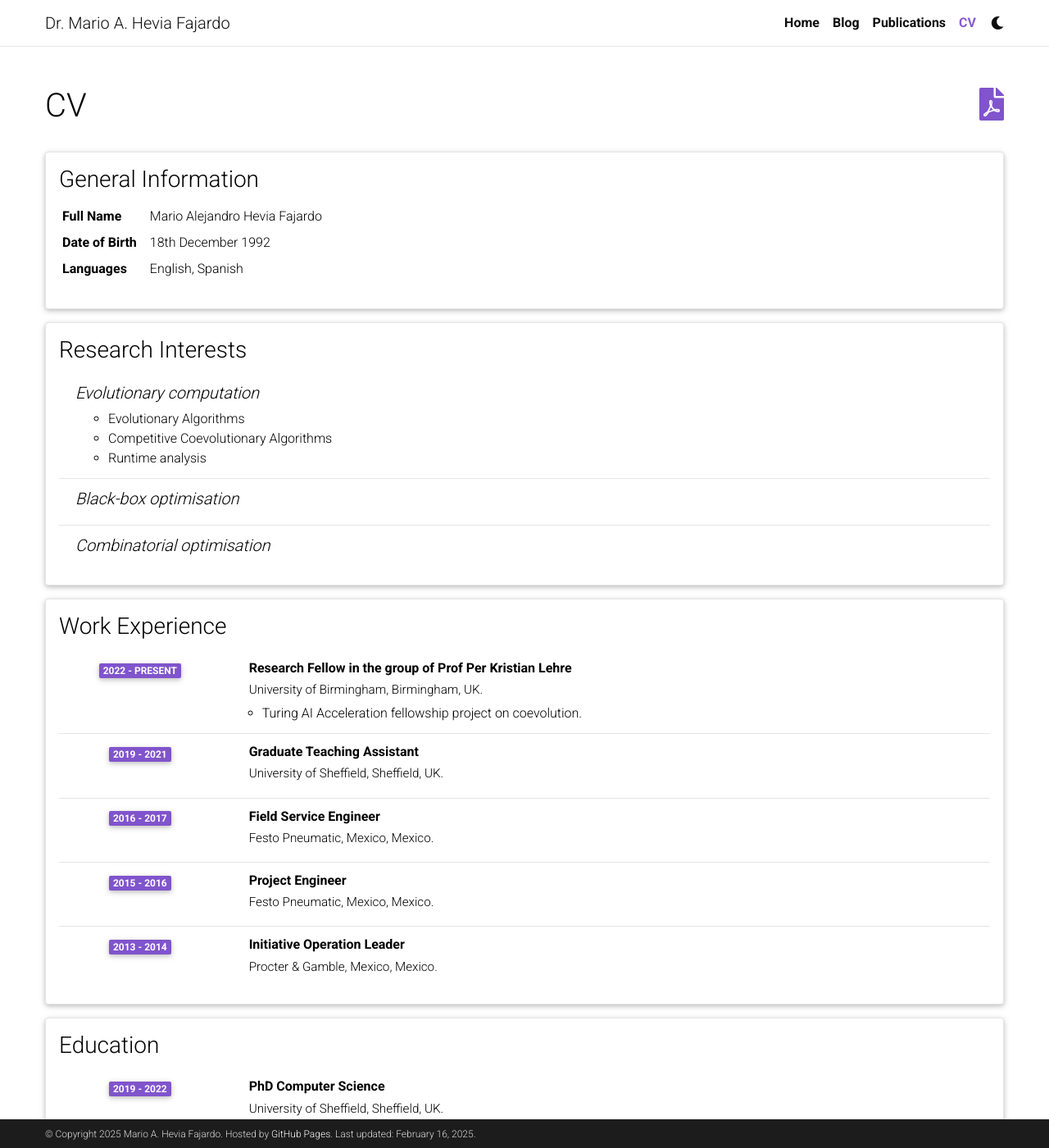
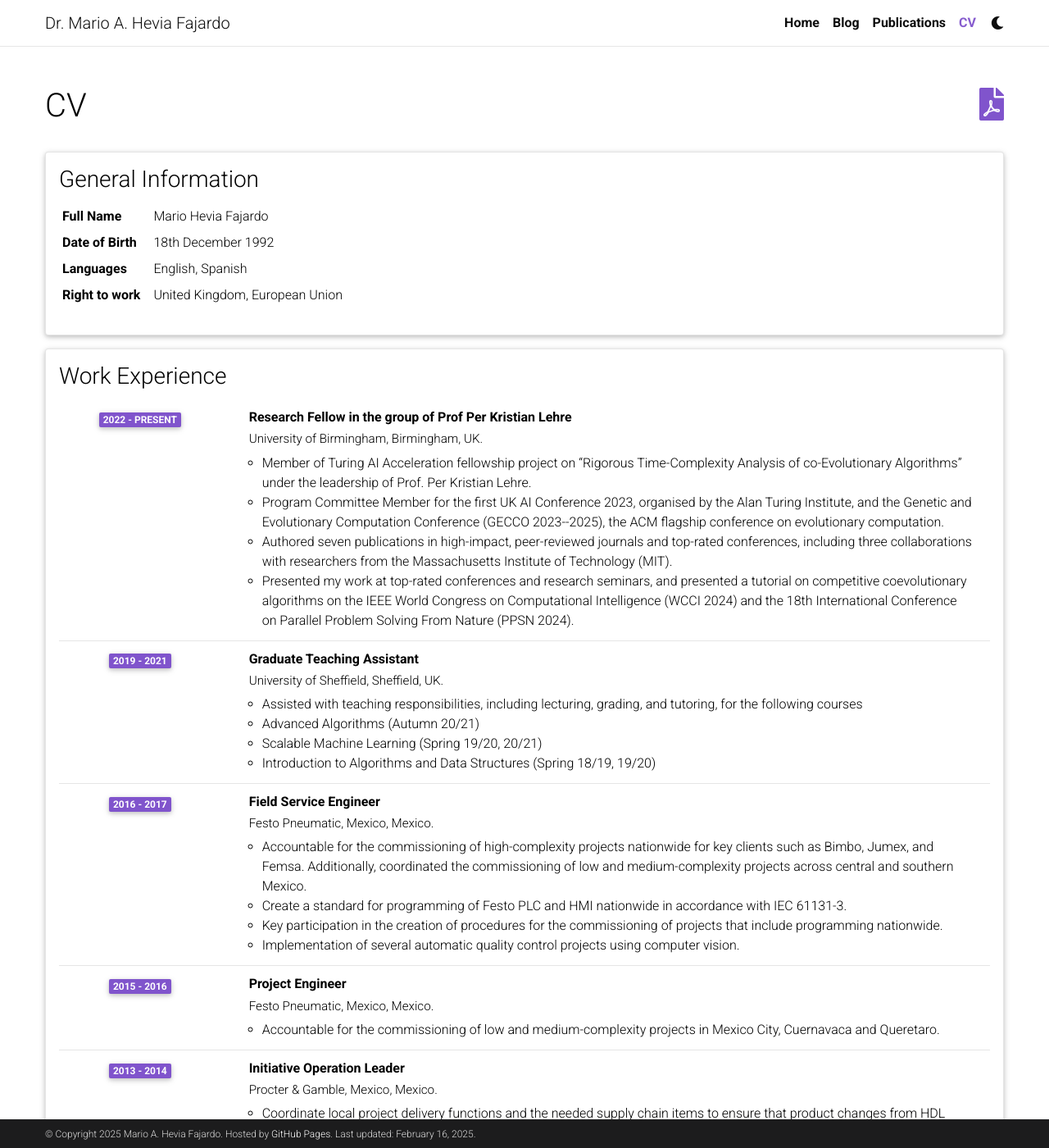
Before and after one commit to mariohevia/mariohevia.github.io, a Jekyll site: the page built from _pages/cv.md, in a window 1280 px wide and 1400 px high. Shown: the whole window at 82% size. Built offline with Jekyll 4.4.1, drawn with Linux system fonts in a browser that asks for light colours; comment, search, counter and statistics services are not loaded; a style sheet for code colours, icons or effects is not loaded; some of the changed text lies outside the part shown.

Commit message:
Updated CV

```diff
--- a/_config.yml
+++ b/_config.yml
@@ -116,7 +116,7 @@ bing_site_verification:  # out your bing-site-verification ID (Bing Webmaster)
 
 blog_name: Mario's blog # blog_name will be displayed in your blog page
 blog_nav_title: Blog # your blog must have a title for it to be displayed in the nav bar
-blog_description: Research and event highlights.
+blog_description:
 permalink: /blog/:year/:title/
 
 # Pagination
--- a/_data/cv.yml
+++ b/_data/cv.yml
@@ -2,22 +2,13 @@
   type: map
   contents:
     - name: Full Name
-      value: Mario Alejandro Hevia Fajardo
+      value: Mario Hevia Fajardo
     - name: Date of Birth
       value: 18th December 1992
     - name: Languages
       value: English, Spanish
-
-- title: Research Interests
-  type: nested_list
-  contents:
-    - title: Evolutionary computation
-      items:
-        - Evolutionary Algorithms
-        - Competitive Coevolutionary Algorithms
-        - Runtime analysis
-    - title: Black-box optimisation
-    - title: Combinatorial optimisation
+    - name: Right to work
+      value: United Kingdom, European Union
 
 - title: Work Experience
   type: time_table
@@ -26,24 +17,40 @@
       institution: University of Birmingham, Birmingham, UK.
       year: 2022 - Present
       description:
-        - Turing AI Acceleration fellowship project on coevolution.
+        - Member of Turing AI Acceleration fellowship project on “Rigorous Time-Complexity Analysis of co-Evolutionary Algorithms” under the leadership of Prof. Per Kristian Lehre.
+        - Program Committee Member for the first UK AI Conference 2023, organised by the Alan Turing Institute, and the Genetic and Evolutionary Computation Conference (GECCO 2023--2025), the ACM flagship conference on evolutionary computation.
+        - Authored seven publications in high-impact, peer-reviewed journals and top-rated conferences, including three collaborations with researchers from the Massachusetts Institute of Technology (MIT).
+        - Presented my work at top-rated conferences and research seminars, and presented a tutorial on competitive coevolutionary algorithms on the IEEE World Congress on Computational Intelligence (WCCI 2024) and the 18th International Conference on Parallel Problem Solving From Nature (PPSN 2024).
 
     - title: Graduate Teaching Assistant
       institution: University of Sheffield, Sheffield, UK.
       year: 2019 - 2021
+      description:
+        - Assisted with teaching responsibilities, including lecturing, grading, and tutoring, for the following courses
+        - Advanced Algorithms (Autumn 20/21)
+        - Scalable Machine Learning (Spring 19/20, 20/21)
+        - Introduction to Algorithms and Data Structures (Spring 18/19, 19/20)
 
     - title: Field Service Engineer
       institution: Festo Pneumatic, Mexico, Mexico.
       year: 2016 - 2017
+      description:
+        - Accountable for the commissioning of high-complexity projects nationwide for key clients such as Bimbo, Jumex, and Femsa. Additionally, coordinated the commissioning of low and medium-complexity projects across central and southern Mexico.
+        - Create a standard for programming of Festo PLC and HMI nationwide in accordance with IEC 61131-3.
+        - Key participation in the creation of procedures for the commissioning of projects that include programming nationwide.
+        - Implementation of several automatic quality control projects using computer vision.
 
     - title: Project Engineer
       institution: Festo Pneumatic, Mexico, Mexico.
       year: 2015 - 2016
       description:
+        - Accountable for the commissioning of low and medium-complexity projects in Mexico City, Cuernavaca and Queretaro.
 
     - title: Initiative Operation Leader
       institution: Procter & Gamble, Mexico, Mexico.
       year: 2013 - 2014
+      description:
+        - Coordinate local project delivery functions and the needed supply chain items to ensure that product changes from HDL (Heavy Duty Liquids) and HDW (Hand Dish Washers) categories produced in Vallejo Plant and Aerobal were delivered to the market as planned.
 
 - title: Education
   type: time_table
@@ -64,6 +71,17 @@
       description:
         - CENEVAL award for the “EGEL–Excellence Performance”.
         - Outstanding participation in the high performance academic group, Principia 2010–2012
+
+# - title: Research Interests
+#   type: nested_list
+#   contents:
+#     - title: Evolutionary computation
+#       items:
+#         - Evolutionary Algorithms
+#         - Competitive Coevolutionary Algorithms
+#         - Runtime analysis
+#     - title: Black-box optimisation
+#     - title: Combinatorial optimisation
 
 - title: Honors and Awards
   type: time_table
@@ -100,40 +118,40 @@
       institution: Monterrey Institute of Technology and Higher Education (ITESM)
       year: 2010 - 2014
 
-- title: Teaching Experience
-  type: time_table
-  contents:
-    - title: Tutorials - Advanced Algorithms,
-      institution: University of Sheffield, Sheffield, UK
-      year: Autumn 2020/2021
+# - title: Teaching Experience
+#   type: time_table
+#   contents:
+#     - title: Tutorials - Advanced Algorithms,
+#       institution: University of Sheffield, Sheffield, UK
+#       year: Autumn 2020/2021
 
-    - title: Teaching Assistant - Scalable Machine Learning,
-      institution: University of Sheffield, Sheffield, UK
-      year: Spring 2020/2021
+#     - title: Teaching Assistant - Scalable Machine Learning,
+#       institution: University of Sheffield, Sheffield, UK
+#       year: Spring 2020/2021
 
-    - title: Tutorials - Introduction to Algorithms and Data Structures
-      institution: University of Sheffield, Sheffield, UK
-      year: Spring 2019/2020
+#     - title: Tutorials - Introduction to Algorithms and Data Structures
+#       institution: University of Sheffield, Sheffield, UK
+#       year: Spring 2019/2020
 
-    - title: Teaching Assistant - Scalable Machine Learning,
-      institution: University of Sheffield, Sheffield, UK
-      year: Spring 2019/2020
+#     - title: Teaching Assistant - Scalable Machine Learning,
+#       institution: University of Sheffield, Sheffield, UK
+#       year: Spring 2019/2020
 
-    - title: Instructor - Industrial training courses and seminars
-      institution: Festo Pneumatic, Mexico, Mexico
-      year: Spring 2019/2020
-      items:
-        - Programming PLC
-        - Electric drives/motors
-        - 3-dimensional gantries
-        - Image processing
-        - Network communication
+#     - title: Instructor - Industrial training courses and seminars
+#       institution: Festo Pneumatic, Mexico, Mexico
+#       year: Spring 2019/2020
+#       items:
+#         - Programming PLC
+#         - Electric drives/motors
+#         - 3-dimensional gantries
+#         - Image processing
+#         - Network communication
 
-    - title: Personal tutor
-      institution: Monterrey Institute of Technology and Higher Education (ITESM)
-      year: Spring 2014
-      items:
-        - Personal lessons to undergraduate students in mechanical, electrical and electronic engineering
+#     - title: Personal tutor
+#       institution: Monterrey Institute of Technology and Higher Education (ITESM)
+#       year: Spring 2014
+#       items:
+#         - Personal lessons to undergraduate students in mechanical, electrical and electronic engineering
 
 - title: Professional Activities
   type: time_table
@@ -146,6 +164,7 @@
         - Information Sciences
         - Theoretical Computer Science
         - IEEE Transactions on Evolutionary Computation
+        - Algorithmica
     - title: Program Committee Memberships
       items: Genetic and Evolutionary Computation Conference (GECCO) 2023
 
```
Also changed, not shown: _pages/cv.md (+1 -1 lines), 2 other files.
